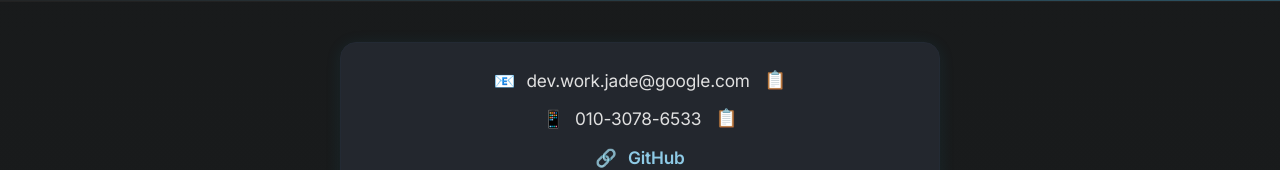
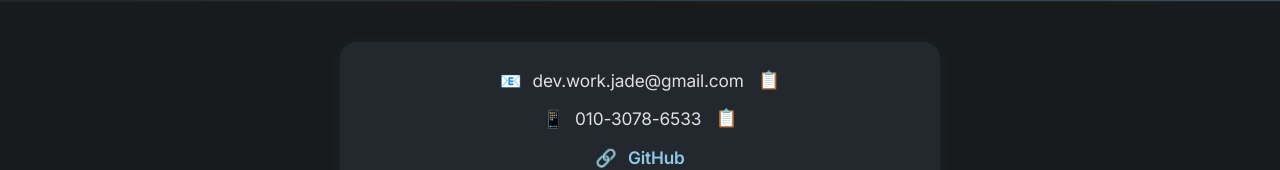
Before and after one commit to judgerTH/jade_portfolio, a React (Create React App) app: page / in a window 1280 px wide. Shown: the part 325-495 px from the top of the page. Built offline with nearby package versions, Linux system fonts and the light colour scheme; a web font is replaced by a local one.

Commit message:
Fix: email 수정

```diff
--- a/src/components/Contact.js
+++ b/src/components/Contact.js
@@ -68,7 +68,7 @@
     <section style={cardStyle}>
       <div style={rowStyle}>
         <span role="img" aria-label="email">📧</span>
-        dev.work.jade@google.com
+        dev.work.jade@gmail.com
         <button style={copyBtn} onClick={() => handleCopy('dev.work.jade@gmail.com', 'email')} title="복사">
           📋
         </button>
```
Also changed, not shown: 8 other files (tests, documents, lock files or other folders).
